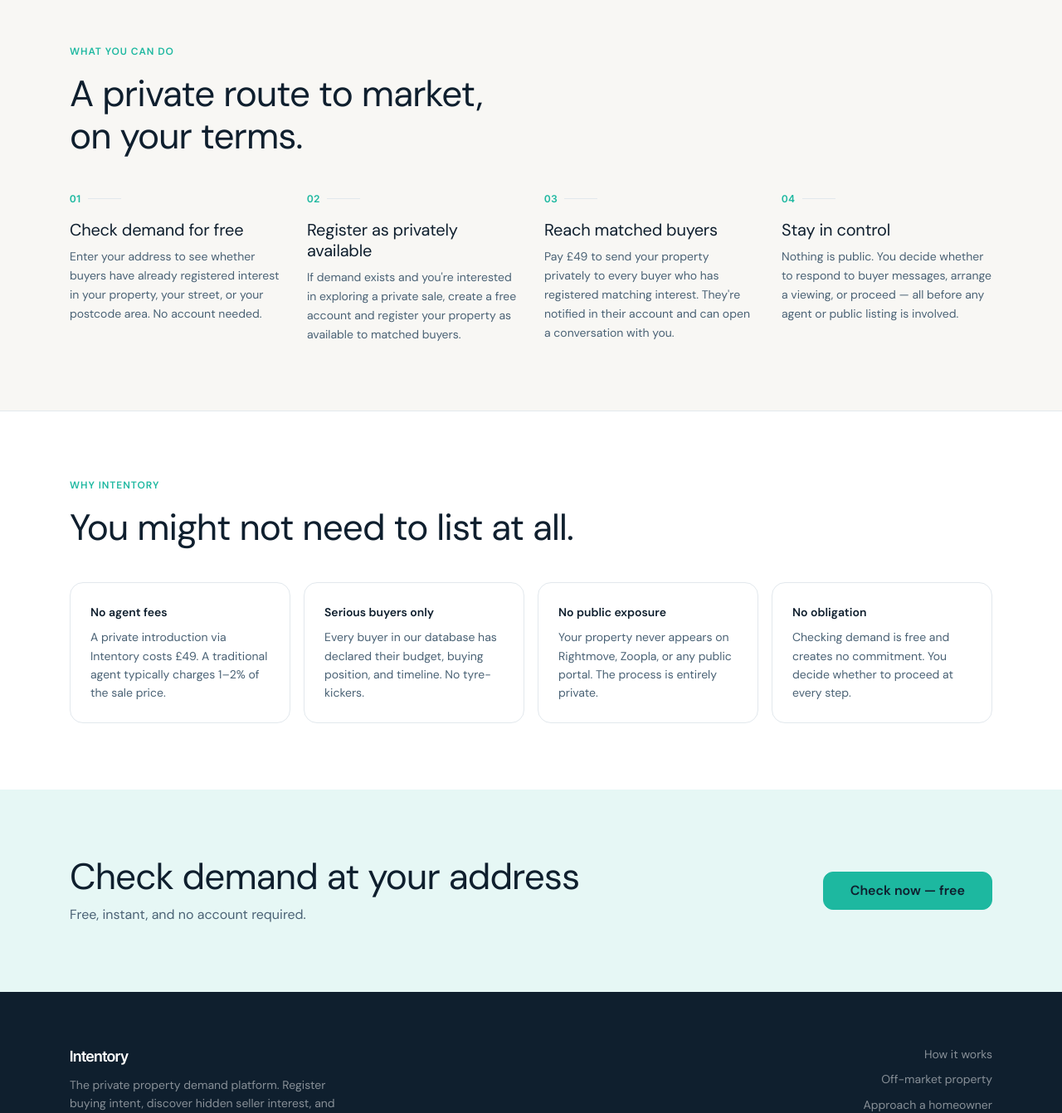
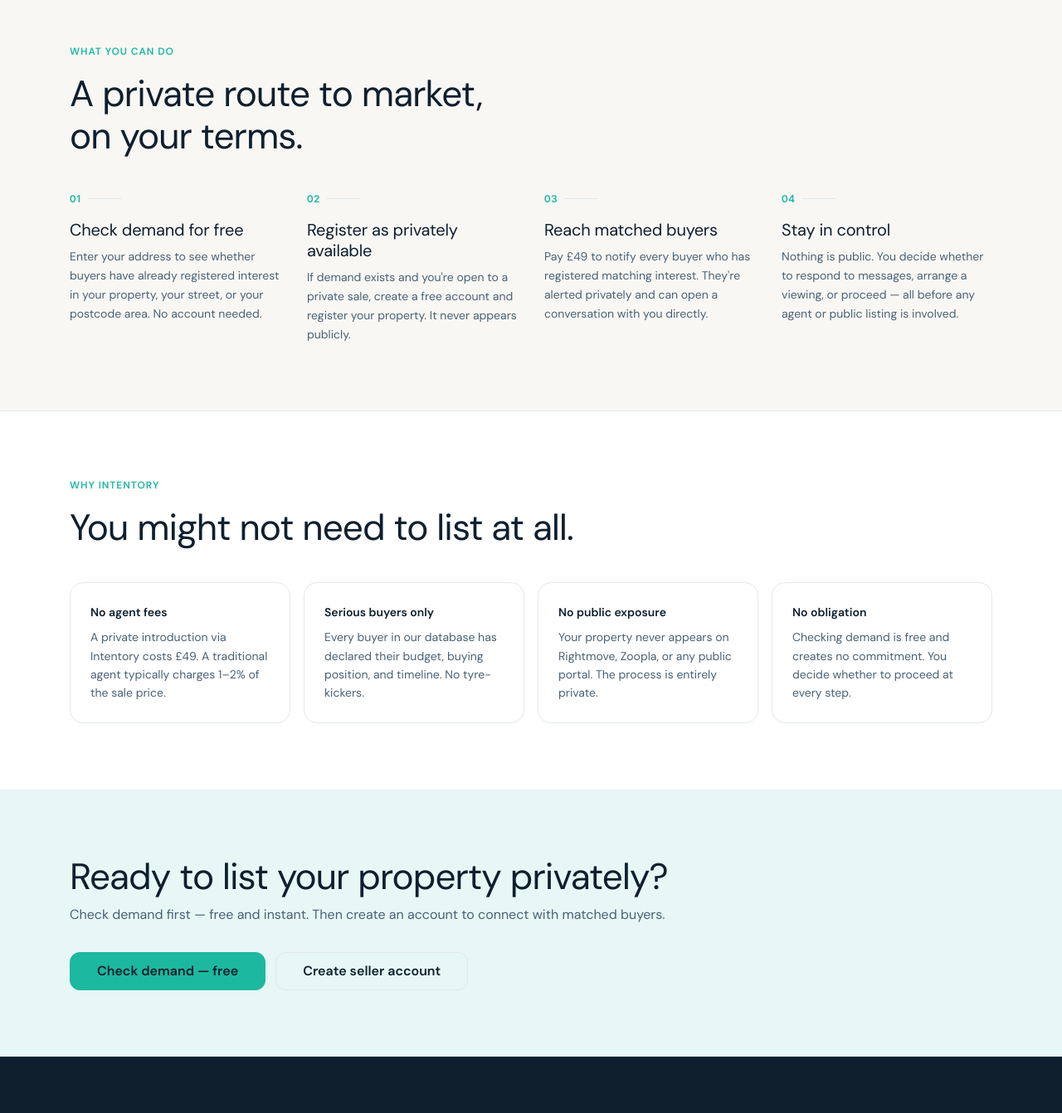
Before and after one commit to projectsforguy-alt/property-interest, a Next.js app: page /sellers in a window 1280 px wide. Shown: the part 731-2073 px from the top of the page at 83% size. Built offline with nearby package versions, Linux system fonts and the light colour scheme.

Commit message:
Update page.tsx

```diff
--- a/app/sellers/page.tsx
+++ b/app/sellers/page.tsx
@@ -1,6 +1,20 @@
+import type { Metadata } from 'next';
 import Link from 'next/link';
 
-export const metadata = { title: 'For homeowners | Intentory' };
+export const metadata: Metadata = {
+  title: 'For homeowners — sell privately without an estate agent',
+  description:
+    'Check whether buyers have already registered interest at your address before you commit to an agent. List privately, connect directly, and save on fees.',
+  alternates: {
+    canonical: 'https://property-interest-sepia.vercel.app/sellers',
+  },
+  openGraph: {
+    title: 'For homeowners | Intentory',
+    description:
+      'Check buyer demand at your address before you commit to anything. Sell privately, no public listing required.',
+    url: 'https://property-interest-sepia.vercel.app/sellers',
+  },
+};
 
 export default function SellersPage() {
   return (
@@ -36,9 +50,9 @@ export default function SellersPage() {
           <div className="steps" style={{ marginTop: 'var(--space-10)' }}>
             {[
               { n: '01', title: 'Check demand for free', body: 'Enter your address to see whether buyers have already registered interest in your property, your street, or your postcode area. No account needed.' },
-              { n: '02', title: 'Register as privately available', body: 'If demand exists and you\'re interested in exploring a private sale, create a free account and register your property as available to matched buyers.' },
-              { n: '03', title: 'Reach matched buyers', body: 'Pay £49 to send your property privately to every buyer who has registered matching interest. They\'re notified in their account and can open a conversation with you.' },
-              { n: '04', title: 'Stay in control', body: 'Nothing is public. You decide whether to respond to buyer messages, arrange a viewing, or proceed — all before any agent or public listing is involved.' },
+              { n: '02', title: 'Register as privately available', body: 'If demand exists and you\'re open to a private sale, create a free account and register your property. It never appears publicly.' },
+              { n: '03', title: 'Reach matched buyers', body: 'Pay £49 to notify every buyer who has registered matching interest. They\'re alerted privately and can open a conversation with you directly.' },
+              { n: '04', title: 'Stay in control', body: 'Nothing is public. You decide whether to respond to messages, arrange a viewing, or proceed — all before any agent or public listing is involved.' },
             ].map(s => (
               <div key={s.n} className="step">
                 <div className="step-number">{s.n}</div>
@@ -73,10 +87,15 @@ export default function SellersPage() {
       <section className="section section-teal">
         <div className="container" style={{ display: 'flex', alignItems: 'center', justifyContent: 'space-between', gap: 'var(--space-8)', flexWrap: 'wrap' }}>
           <div>
-            <h2 className="section-headline" style={{ marginBottom: 'var(--space-2)' }}>Check demand at your address</h2>
-            <p style={{ color: 'var(--slate)', fontSize: 'var(--text-base)' }}>Free, instant, and no account required.</p>
+            <h2 className="section-headline" style={{ marginBottom: 'var(--space-2)' }}>Ready to list your property privately?</h2>
+            <p style={{ color: 'var(--slate)', fontSize: 'var(--text-base)' }}>
+              Check demand first — free and instant. Then create an account to connect with matched buyers.
+            </p>
           </div>
-          <Link href="/sellers/check" className="btn btn-primary btn-lg">Check now — free</Link>
+          <div style={{ display: 'flex', gap: 'var(--space-3)', flexWrap: 'wrap' }}>
+            <Link href="/sellers/check" className="btn btn-primary btn-lg">Check demand — free</Link>
+            <Link href="/register?intent=seller" className="btn btn-outline-dark btn-lg">Create seller account</Link>
+          </div>
         </div>
       </section>
     </>
```
